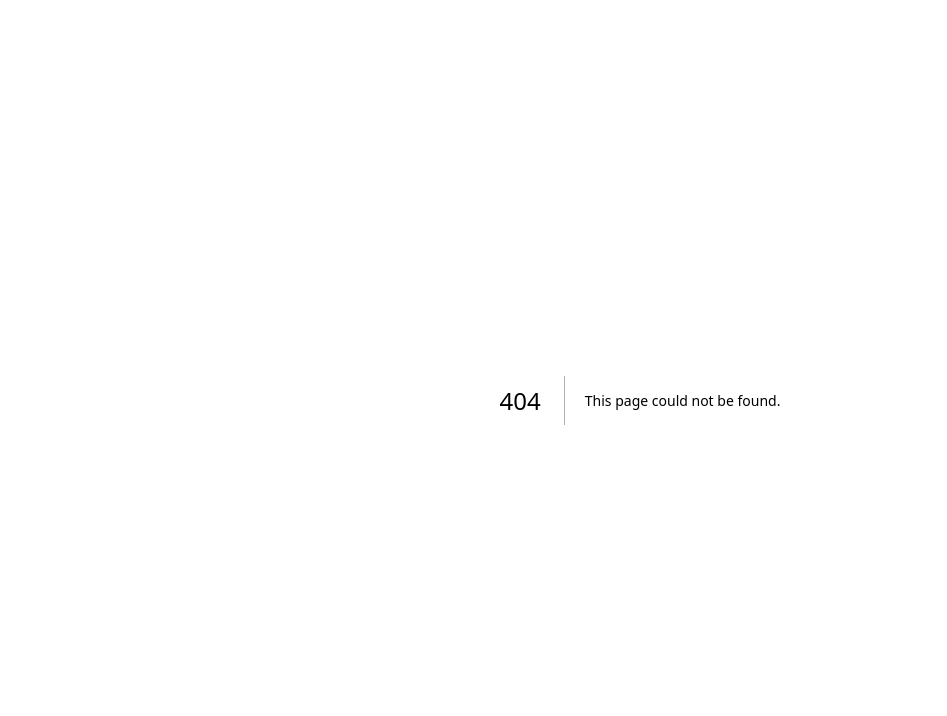
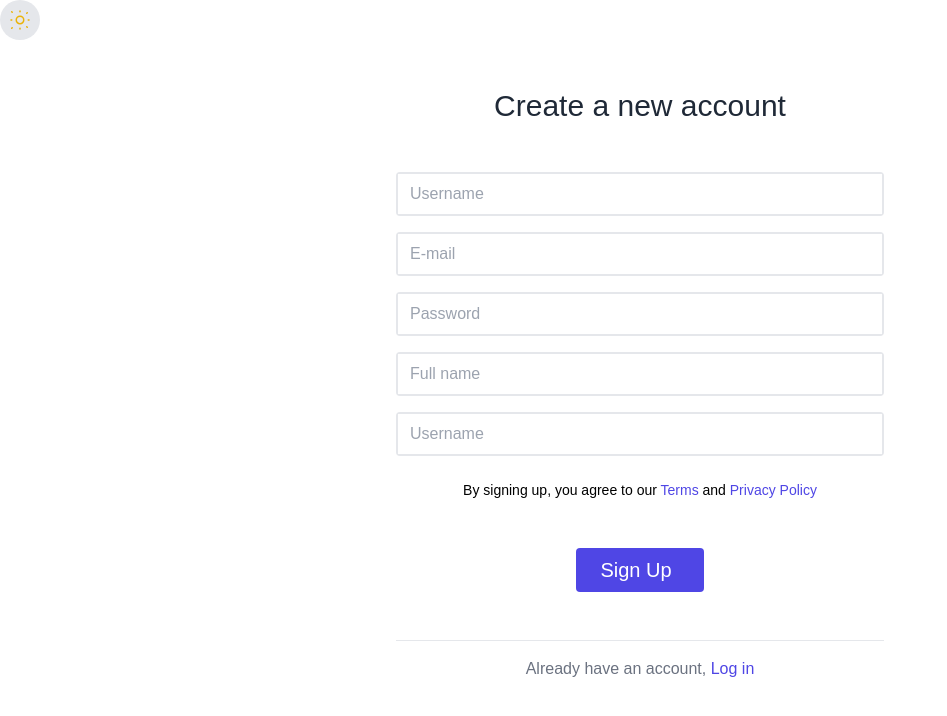
Before and after one commit to BrandonCarp/zenmindset, a Next.js app: page /signup in a window 1280 px wide. Before the commit this address had no page. Shown: the top 716 px of the page, without its empty margins (0-947 px from the left). Built offline with nearby package versions, Linux system fonts and the light colour scheme.

Commit message:
login/sign up pages + dark mode btt

```diff
--- a/app/globals.css
+++ b/app/globals.css
@@ -2,21 +2,9 @@
 @tailwind components;
 @tailwind utilities;
 
-:root {
-  --background: #ffffff;
-  --foreground: #171717;
-}
 
-@media (prefers-color-scheme: dark) {
-  :root {
-    --background: #0a0a0a;
-    --foreground: #ededed;
-  }
-}
 
 body {
-  color: var(--foreground);
-  background: var(--background);
   font-family: Arial, Helvetica, sans-serif;
 }
 
--- a/app/layout.tsx
+++ b/app/layout.tsx
@@ -26,7 +26,7 @@ export default function RootLayout({
   return (
     <html lang="en">
       <body
-        className={`${geistSans.variable} ${geistMono.variable} antialiased`}
+        className={`${geistSans.variable} ${geistMono.variable} antialiased bg-white dark:bg-slate-950`}
       >
         {children}
       </body>
--- /dev/null
+++ b/app/signup/page.tsx
@@ -0,0 +1,12 @@
+import SignUpForm from "@/components/ui/SignUpForm"
+import DarkModeButton from "@/components/ui/DarkModeButton"
+
+
+export default function signup() {
+  return (
+    <>
+      <DarkModeButton />
+      <SignUpForm />
+    </>
+  )
+}
--- /dev/null
+++ b/components/ui/DarkModeButton.tsx
@@ -0,0 +1,85 @@
+'use client';
+import { useEffect, useState } from "react";
+
+
+export default function DarkModeButton() {
+
+
+  // useEffect(() => {
+  //     const theme = localStorage.getItem('theme');
+  //     if (theme === 'dark') {
+  //       document.documentElement.classList.add('dark');
+  //     }
+  //   }, []);
+
+  //   const toggleTheme = () => {
+  //     if (document.documentElement.classList.contains('dark')) {
+  //       document.documentElement.classList.remove('dark');
+  //       localStorage.setItem('theme', 'light');
+  //     } else {
+  //       document.documentElement.classList.add('dark');
+  //       localStorage.setItem('theme', 'dark');
+  //     }
+  //   }
+
+
+  const [darkMode, setDarkMode] = useState(false);
+
+  useEffect(() => {
+    const theme = localStorage.getItem('theme');
+    if (theme === 'dark') {
+      setDarkMode(true);
+      document.documentElement.classList.add('dark');
+    }
+  }, []);
+
+  const toggleTheme = () => {
+    if (darkMode) {
+      document.documentElement.classList.remove('dark');
+      localStorage.setItem('theme', 'light');
+    } else {
+      document.documentElement.classList.add('dark');
+      localStorage.setItem('theme', 'dark');
+    }
+    setDarkMode(!darkMode);
+  };
+
+  return (
+    <>
+
+      {/* <button onClick={toggleTheme} className="flex justify-center items-center m-auto text-lg w-fit dark:bg-sky-500/50 bg-cyan-700 hover:bg-cyan-800 transition-color duration-200 ease-in-out py-3 px-10 rounded-lg text-gray-50 font-semibold py-[10px] px-4">Dark Mode</button> */}
+
+      <button
+        onClick={toggleTheme}
+        className="flex items-center justify-center w-10 h-10 bg-gray-200 dark:bg-gray-800 rounded-full p-2 transition-all duration-300 ease-in-out"
+        aria-label="Toggle Dark Mode"
+      >
+        {darkMode ? (
+          // Moon Icon (Dark Mode)
+          <svg xmlns="http://www.w3.org/2000/svg" viewBox="0 0 24 24" fill="none" stroke="currentColor" strokeWidth="2" strokeLinecap="round" strokeLinejoin="round" className="w-6 h-6 text-gray-500">
+            <path d="M21 12.79A9 9 0 1111.21 3a7 7 0 0010.79 9.79z"></path>
+          </svg>
+
+        ) : (
+          // Sun Icon (Light Mode)
+          <svg
+            xmlns="http://www.w3.org/2000/svg"
+            fill="none"
+            viewBox="0 0 24 24"
+            strokeWidth={1.5}
+            stroke="currentColor"
+            className="w-6 h-6 text-yellow-500 transition-transform duration-300 transform rotate-0"
+          >
+            <path
+              strokeLinecap="round"
+              strokeLinejoin="round"
+              d="M12 3.75v-.75m0 18v-.75M4.22 4.22l-.53-.53m15.56 15.56l-.53-.53M3.75 12h-.75m18 0h-.75M4.22 19.78l-.53.53m15.56-15.56l-.53.53M12 8.25a3.75 3.75 0 110 7.5 3.75 3.75 0 010-7.5z"
+            />
+          </svg>
+        )}
+      </button>
+
+
+    </>
+  )
+}
--- a/components/Form.tsx
+++ b/components/ui/LogInForm.tsx
@@ -1,88 +1,76 @@
-// ./src/components/Form.tsx
+import React from "react";
+import Link from "next/link";
 
-import React from "react";
-
-export default function Form() {
+export default function LogInForm() {
   return (
     <div>
       <div>
-        <div className="signup-1 flex items-center relative h-screen">
-          <div className="overlay absolute inset-0 z-0 bg-black opacity-75"></div>
+        <div className="signup-1 flex items-center relative ">
           <div className="container px-4 mx-auto relative z-10">
             <div className="sm:w-10/12 md:w-8/12 lg:w-6/12 xl:w-5/12 mx-auto">
               <div className="box bg-white p-6 md:px-12 md:pt-12 border-t-10 border-solid border-indigo-600">
                 <h2 className="text-3xl text-gray-800 text-center">
-                  Create Your Account
+                  Log in to your account
                 </h2>
 
                 <form>
                   <div className="signup-form mt-6 md:mt-12">
                     <div className="border-2 border-solid rounded flex items-center mb-4">
-                      <div className="w-10 h-10 flex justify-center items-center flex-shrink-0">
-                        <span className="far fa-user text-gray-500"></span>
+
+                      <div className="flex-1">
+
+                        <input
+                          type="text"
+                          placeholder="Username"
+                          className="text-gray-700 h-10 py-1 pl-3 w-full"
+                        />
                       </div>
+                    </div>
+
+                    {/* <div className="border-2 border-solid rounded flex items-center mb-4">
+
                       <div className="flex-1">
                         <input
                           type="text"
-                          placeholder="Username"
-                          className="text-gray-700 h-10 py-1 pr-3 w-full"
+                          placeholder="E-mail"
+                          className="text-gray-700 h-10 py-1 pl-3  w-full"
+                        />
+                      </div>
+                    </div> */}
+
+                    <div className="border-2 border-solid rounded flex items-center mb-4">
+                      <div className="flex-1">
+                        <input
+                          type="password"
+                          placeholder="Password"
+                          className="text-gray-700 h-10 py-1 pl-3 w-full"
+                        />
+                      </div>
+                    </div>
+
+                    {/* <div className="border-2 border-solid rounded flex items-center mb-4">
+
+                      <div className="flex-1">
+                        <input
+                          type="text"
+                          placeholder="Full name"
+                          className="text-gray-700 h-10 py-1 pl-3 w-full"
                         />
                       </div>
                     </div>
 
                     <div className="border-2 border-solid rounded flex items-center mb-4">
-                      <div className="w-10 h-10 flex justify-center items-center flex-shrink-0">
-                        <span className="far fa-envelope text-gray-500"></span>
-                      </div>
+
                       <div className="flex-1">
                         <input
                           type="text"
-                          placeholder="E-mail"
-                          className="text-gray-700 h-10 py-1 pr-3 w-full"
+                          placeholder="Username"
+                          className="text-gray-700 h-10 py-1 pl-3 w-full"
                         />
                       </div>
-                    </div>
+                    </div> */}
 
-                    <div className="border-2 border-solid rounded flex items-center mb-4">
-                      <div className="w-10 h-10 flex justify-center items-center flex-shrink-0">
-                        <span className="fas fa-asterisk text-gray-500"></span>
-                      </div>
-                      <div className="flex-1">
-                        <input
-                          type="password"
-                          placeholder="Password"
-                          className="text-gray-700 h-10 py-1 pr-3 w-full"
-                        />
-                      </div>
-                    </div>
-
-                    <div className="border-2 border-solid rounded flex items-center mb-4">
-                      <div className="w-10 h-10 flex justify-center items-center flex-shrink-0">
-                        <span className="far fa-user text-gray-500"></span>
-                      </div>
-                      <div className="flex-1">
-                        <input
-                          type="text"
-                          placeholder="Full name"
-                          className="text-gray-700 h-10 py-1 pr-3 w-full"
-                        />
-                      </div>
-                    </div>
-
-                    <div className="border-2 border-solid rounded flex items-center mb-4">
-                      <div className="w-10 h-10 flex justify-center items-center flex-shrink-0">
-                        <span className="fa fa-hashtag text-gray-500"></span>
-                      </div>
-                      <div className="flex-1">
-                        <input
-                          type="number"
-                          placeholder="Age"
-                          className="text-gray-700 h-10 py-1 pr-3 w-full"
-                        />
-                      </div>
-                    </div>
-
-                    <p className="text-sm text-center mt-6">
+                    {/* <p className="text-sm text-center mt-6">
                       By signing up, you agree to our{" "}
                       <a href="#" className="text-indigo-600 hover:underline">
                         Terms
@@ -91,11 +79,11 @@ export default function Form() {
                       <a href="#" className="text-indigo-600 hover:underline">
                         Privacy Policy
                       </a>
-                    </p>
+                    </p> */}
 
                     <div className="text-center mt-6 md:mt-12">
                       <button className="bg-indigo-600 hover:bg-indigo-700 text-white text-xl py-2 px-4 md:px-6 rounded transition-colors duration-300">
-                        Sign Up{" "}
+                        Log In{" "}
                         <span className="far fa-paper-plane ml-2"></span>
                       </button>
                     </div>
@@ -104,10 +92,8 @@ export default function Form() {
 
                 <div className="border-t border-solid mt-6 md:mt-12 pt-4">
                   <p className="text-gray-500 text-center">
-                    Already have an account,{" "}
-                    <a href="#" className="text-indigo-600 hover:underline">
-                      Sign In
-                    </a>
+                    Don't have an account,{" "}
+                    <Link href="/signup" className="text-indigo-600 hover:underline">Create an Account</Link>
                   </p>
                 </div>
               </div>
--- /dev/null
+++ b/components/ui/SignUpForm.tsx
@@ -0,0 +1,108 @@
+// ./src/components/Form.ts
+import React from "react";
+import Link from "next/link";
+import DarkModeButton from "./DarkModeButton";
+
+export default function SignUpForm() {
+  return (
+    <div>
+      <div>
+        <div className="signup-1 flex items-center relative ">
+          <div className="container px-4 mx-auto relative z-10">
+            <div className="sm:w-10/12 md:w-8/12 lg:w-6/12 xl:w-5/12 mx-auto">
+              <div className="box bg-white p-6 md:px-12 md:pt-12 border-t-10 border-solid border-indigo-600">
+                <h2 className="text-3xl text-gray-800 text-center">
+                  Create a new account
+                </h2>
+
+                <form>
+                  <div className="signup-form mt-6 md:mt-12">
+                    <div className="border-2 border-solid rounded flex items-center mb-4">
+
+                      <div className="flex-1">
+
+                        <input
+                          type="text"
+                          placeholder="Username"
+                          className="text-gray-700 h-10 py-1 pl-3 w-full"
+                        />
+                      </div>
+                    </div>
+
+                    <div className="border-2 border-solid rounded flex items-center mb-4">
+
+                      <div className="flex-1">
+                        <input
+                          type="text"
+                          placeholder="E-mail"
+                          className="text-gray-700 h-10 py-1 pl-3  w-full"
+                        />
+                      </div>
+                    </div>
+
+                    <div className="border-2 border-solid rounded flex items-center mb-4">
+                      <div className="flex-1">
+                        <input
+                          type="password"
+                          placeholder="Password"
+                          className="text-gray-700 h-10 py-1 pl-3 w-full"
+                        />
+                      </div>
+                    </div>
+
+                    <div className="border-2 border-solid rounded flex items-center mb-4">
+
+                      <div className="flex-1">
+                        <input
+                          type="text"
+                          placeholder="Full name"
+                          className="text-gray-700 h-10 py-1 pl-3 w-full"
+                        />
+                      </div>
+                    </div>
+
+                    <div className="border-2 border-solid rounded flex items-center mb-4">
+
+                      <div className="flex-1">
+                        <input
+                          type="text"
+                          placeholder="Username"
+                          className="text-gray-700 h-10 py-1 pl-3 w-full"
+                        />
+                      </div>
+                    </div>
+
+                    <p className="text-sm text-center mt-6">
+                      By signing up, you agree to our{" "}
+                      <a href="#" className="text-indigo-600 hover:underline">
+                        Terms
+                      </a>{" "}
+                      and{" "}
+                      <a href="#" className="text-indigo-600 hover:underline">
+                        Privacy Policy
+                      </a>
+                    </p>
+
+                    <div className="text-center mt-6 md:mt-12">
+                      <button className="bg-indigo-600 hover:bg-indigo-700 text-white text-xl py-2 px-4 md:px-6 rounded transition-colors duration-300">
+                        Sign Up{" "}
+                        <span className="far fa-paper-plane ml-2"></span>
+                      </button>
+                    </div>
+                  </div>
+                </form>
+
+                <div className="border-t border-solid mt-6 md:mt-12 pt-4">
+                  <p className="text-gray-500 text-center">
+                    Already have an account,{" "}
+                    <Link href="/login" className="text-indigo-600 hover:underline">Log in</Link>
+                  </p>
+                </div>
+              </div>
+            </div>
+          </div>
+        </div>
+      </div>
+    </div>
+  );
+}
--- a/components/ui/loginUi.tsx
+++ /dev/null
@@ -1,3 +0,0 @@
-export default function loginUi() {
-
-}
--- a/package.json
+++ b/package.json
@@ -9,6 +9,7 @@
     "lint": "next lint"
   },
   "dependencies": {
+    "@heroicons/react": "^2.1.5",
     "@hookform/resolvers": "^3.9.0",
     "next": "14.2.15",
     "react": "^18",
--- a/tailwind.config.ts
+++ b/tailwind.config.ts
@@ -6,12 +6,10 @@ const config: Config = {
     "./components/**/*.{js,ts,jsx,tsx,mdx}",
     "./app/**/*.{js,ts,jsx,tsx,mdx}",
   ],
+  darkMode: "selector",
   theme: {
     extend: {
-      colors: {
-        background: "var(--background)",
-        foreground: "var(--foreground)",
-      },
+
     }, screens: {
       xs: "480px",
       ss: "620px",
```
Also changed, not shown: app/login/page.tsx (+4 -5 lines), app/page.tsx (+12 -3 lines), 2 other files (tests, documents, lock files or other folders).
